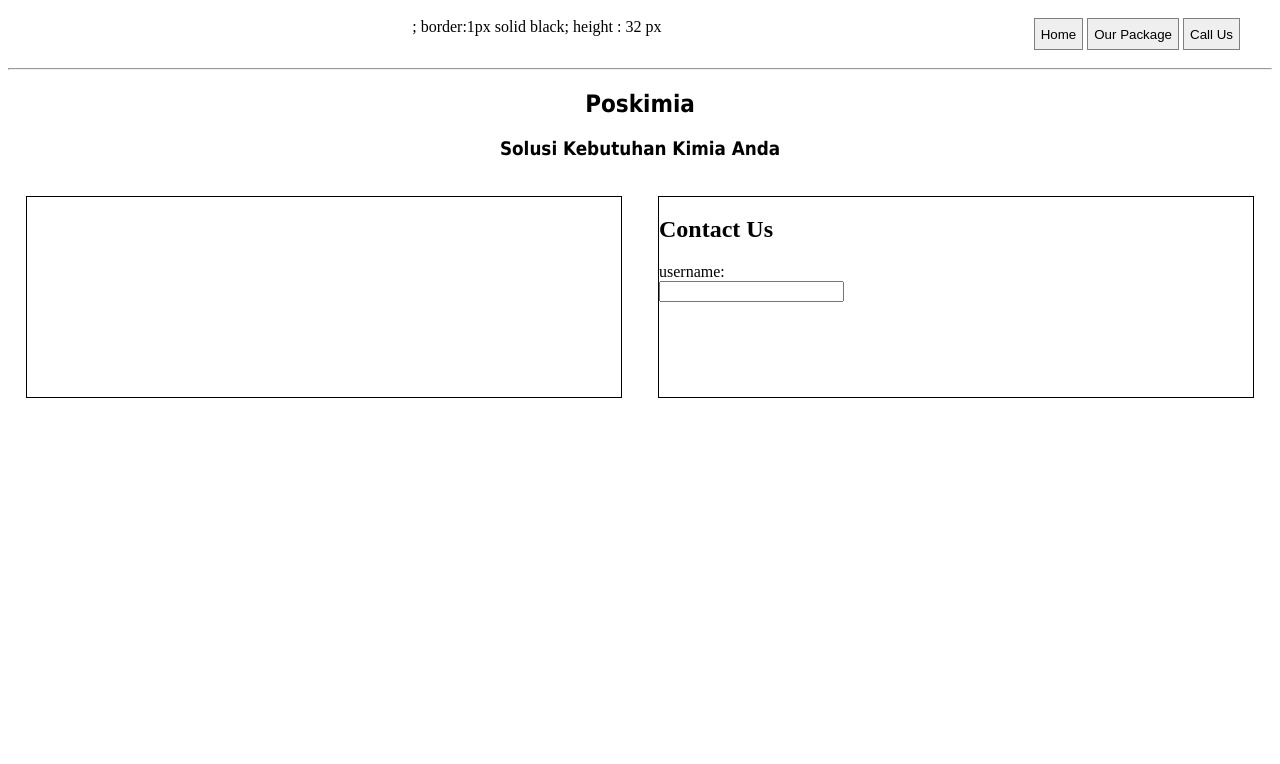
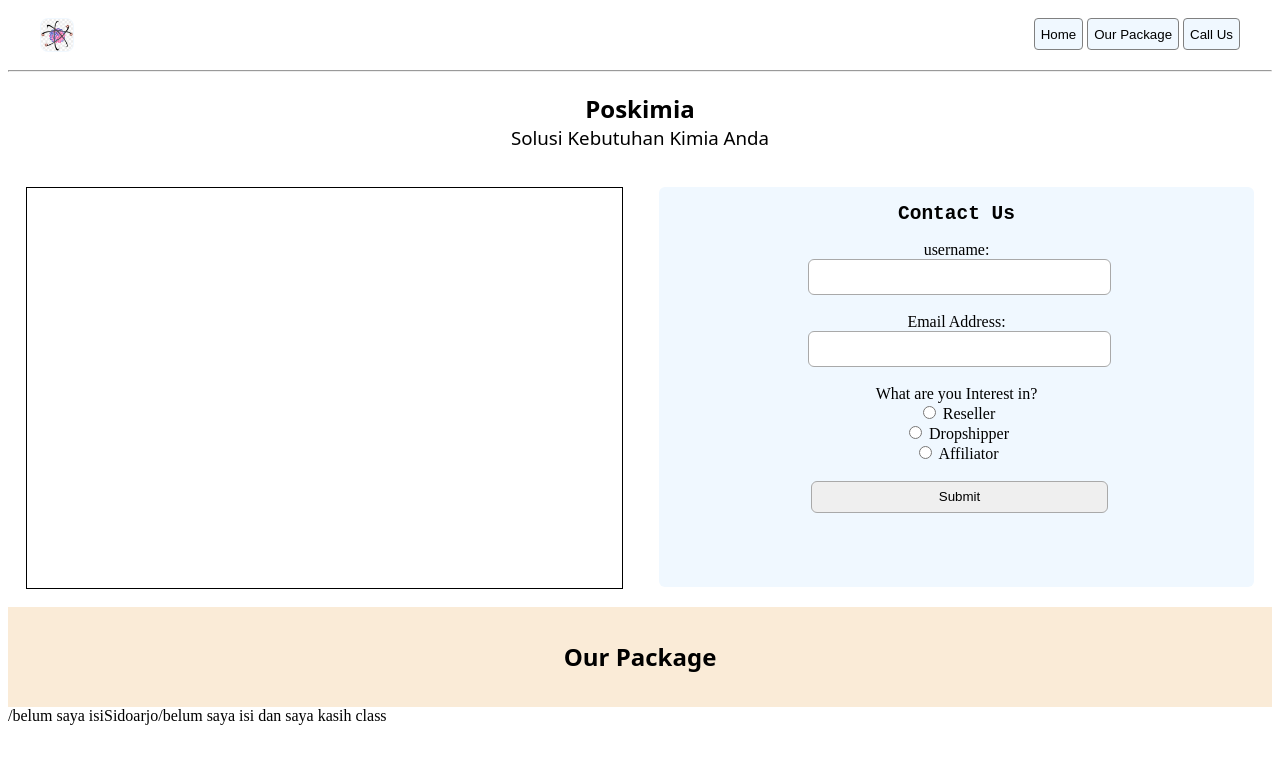
Before and after one commit to revou-fundamental-course/29-apr-24-Edcraft08, a plain HTML site: page index.html in a window 1280 px wide. Drawn offline with Linux system fonts and the light colour scheme.

Commit message:
initial configuration3

```diff
--- a/css/style.css
+++ b/css/style.css
@@ -9,16 +9,40 @@
         padding-bottom: 10px;
 }
 
+.navigation-logo {
+    background-image: url(../asset/kim.jpg);
+    border:1px solid aliceblue;
+    height : 32px;
+    width: 32px;
+    background-size: cover;
+    border-radius: 8px;
+
+
+}
+
+
 .navigation-container>nav>button
     {
         height: 32px;
         border: 1px solid gray;
+        border-radius: 4px;
+        background-color: aliceblue;
+
     }
 
-.conten-container>header
+.conten-container>header>h1
 {
-    font-family: "tahoma";
+    font-family: "system-ui";
     text-align: center;
+    margin-bottom: 0px;
+}
+
+.conten-container>header>h3
+{
+    font-family: "system-ui";
+    text-align: center;
+    font-weight: lighter;
+    margin-top: 0px;
 }
 
 .core-content {
@@ -26,16 +50,66 @@
 
 }
 
+
 .core-item
     {
-        height: 200px;
-        width: 600px;
+        height: 400px;
+        width: 100%;
         border: 1px solid;
         margin: 18px;
     }
 
+
+.core-item>header>h2 {
+        text-align: center;
+        font-family: monospace;
+
+    }
+
+.item-right {
+    background-color: aliceblue;
+    border: 0px;
+    border-radius: 6px;
+
+    }
+
 .item-form {
-    text text-align: center;
-    height: 30px;
-    width: 30px
+    text-align: center;
+
 }
+
+.item-form>input {
+    height: 32px;
+    width: 50%;
+    margin-left: 6px;
+    border-radius: 6px;
+    border: 1px solid darkgrey;
+}
+
+.item-radio {
+    text-align: center;
+    display: block;
+    margin left:10px;
+}
+
+.item.submit {
+    background-color:slategray;
+}
+
+.our-package-content {
+    background-color: antiquewhite;
+    height: 100px;
+    align-content: center;
+
+}
+
+.our-package-content>h1 {
+    font-size: 24px;
+    font-weight: bold;
+    text-align: center;
+    font-family: system-ui, -apple-system, BlinkMacSystemFont, 'Segoe UI', Roboto, Oxygen, Ubuntu, Cantarell, 'Open Sans', 'Helvetica Neue', sans-serif;
+}
+
+.conten-package {
+    display: flex;
+}
--- a/index.html
+++ b/index.html
@@ -10,7 +10,8 @@
 
 <body>
     <header class="navigation-container">
-        <div style ="background-image: url(asset/kim.jpg);"></div>; border:1px solid black; height : 32 px
+        <div class="navigation-logo"></div>
+
 
         <nav>
             <button>Home</button>
@@ -25,23 +26,44 @@
             <h1>Poskimia</h1>
             <h3>Solusi Kebutuhan Kimia Anda</h3>
         </header>
-    </article>
-
-    <section class="core-content">
-        <div class="core-item"></div>
-        <div class="core-item">
-            <header>
-                <h2>Contact Us</h2>
-            </header>
-
-            <section class="item-form"  >
-                <label>username:<br></label><input type="text" />
-            </section>
 
 
 
-        </div>
+        <section class="core-content">
+            <div class="core-item"></div>
+            <div class="core-item item-right">
+                <header>
+                    <h2>Contact Us</h2>
+                </header>
 
-    </section>
+                <section class="item-form">
+                    <label>username:</label><br><input type="text" />
+                </section><br>
+                <section class="item-form">
+                    <label>Email Address:</label><br><input type="text" />
+                </section><br>
+                <section class="item-radio">
+                    <label>What are you Interest in?</label><br>
+                    <input type="radio" id="Reseller" name="keagenan" value="Reseller" />
+                    <label for="Reseller">Reseller</label><br>
+                    <input type="radio" id="Dropshipper" name="keagenan" value="Dropshipper" />
+                    <label for="Dropshipper">Dropshipper</label><br>
+                    <input type="radio" id="Affiliator" name="keagenan" value="Affiliator" />
+                    <label for="Affiliator">Affiliator</label><br>
+                    <section class="item-form item.submit"><br>
+                        <input type="submit" />
+                    </section><br>
+                </section>
+            </div>
+        </section>
+        <section class="our-package-content">
+            <h1>Our Package</h1>
+        </section>
+        <section class="conten-package">
+            <div class="core-package"></div> /belum saya isi
+            <div>Sidoarjo</div> /belum saya isi dan saya kasih class
+        </section>
+
+    </article>
 </body>
 </html>
```
